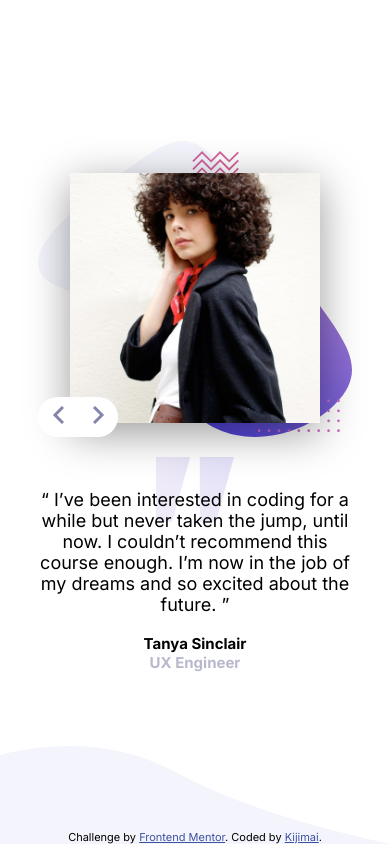
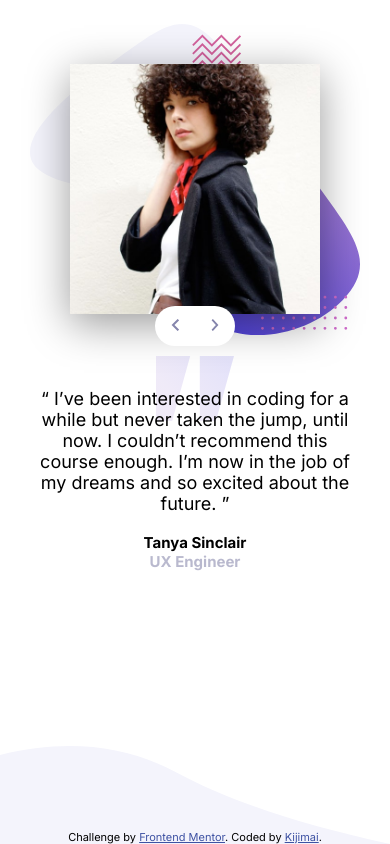
Before and after one commit to Kijimai/coding-bootcamp-testimonials-slider, a plain HTML site: page index.html in a window 390 px wide. Drawn offline with Linux system fonts and the light colour scheme.

```diff
--- a/resources/css/style.css
+++ b/resources/css/style.css
@@ -24,6 +24,8 @@ body {
 
 main {
   display: flex;
+  flex-direction: column;
+  justify-content: flex-start;
   align-items: center;
   min-height: 100vh;
 }
@@ -33,8 +35,8 @@ main {
 .slider-container {
   display: flex;
   flex-direction: column;
-  justify-content: center;
   align-items: center;
+  margin: 2.4rem 0;
 }
 
 .slider-testimonial {
@@ -60,11 +62,12 @@ main {
 }
 
 .image-container {
+  max-width: 35rem;
   position: relative;
   background-image: url('../../images/pattern-bg.svg');
   background-size: contain;
   background-repeat: no-repeat;
-  padding: 3.2rem;
+  padding: 4rem;
 }
 
 .slider-image {
@@ -79,9 +82,10 @@ main {
   justify-content: center;
   width: 8rem;
   position: absolute;
-  bottom: 2rem;
+  bottom: 1rem;
   left: 0;
   right: 0;
+  margin: 0 auto;
   background-color: #fff;
   overflow: hidden;
   border-radius: 2.8rem;
@@ -95,6 +99,9 @@ main {
   background-color: transparent;
 }
 
+.btn img {
+  height: 1.2rem;
+}
 
 
 /* attribution */
```
